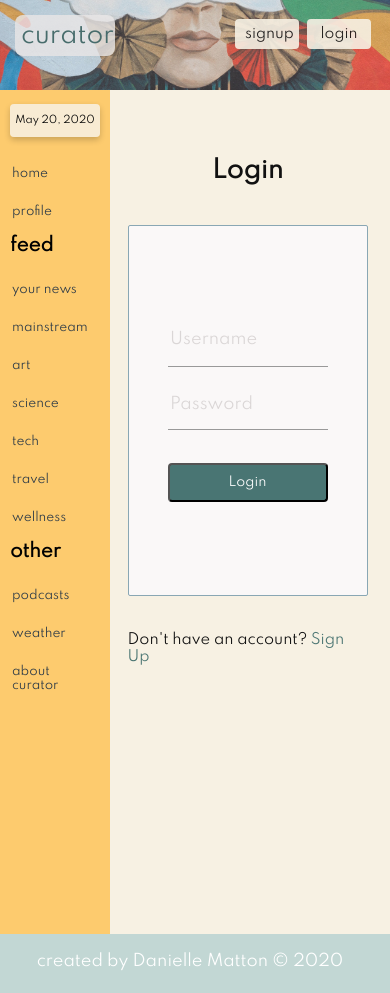
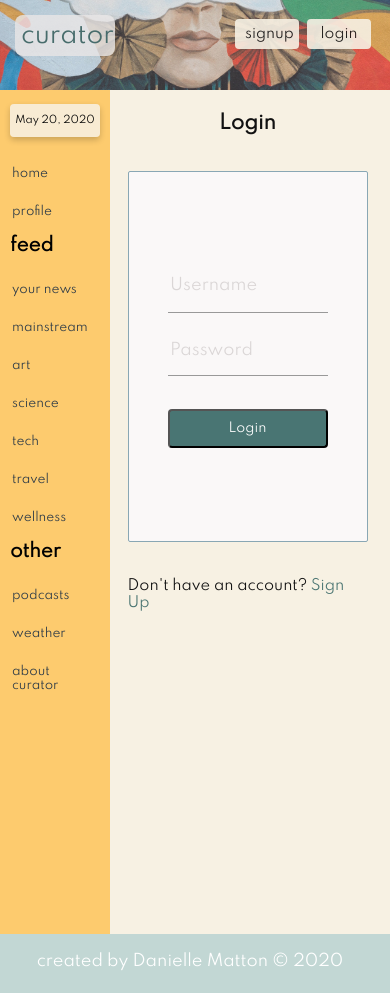
Before and after one commit to dlynnea/kluster-news-frontend, a React (Create React App) app: page /login in a window 390 px wide. Built offline with nearby package versions, Linux system fonts and the light colour scheme.

Commit message:
working on the auth forms in mobile view

```diff
--- a/src/styling/_mobile.scss
+++ b/src/styling/_mobile.scss
@@ -136,7 +136,7 @@
             align-self: center;
             justify-content: center;
             max-width: 240px;
-            margin-top: 30px;
+            margin-top: -10px;
             // padding: 0 2rem;
 
             .form input[type='submit'] {
@@ -175,6 +175,10 @@
 
         h3 {
             font-size: 1rem;
+        }
+
+        h1 {
+            font-size: 1.2rem;
         }
 
         p {
```
